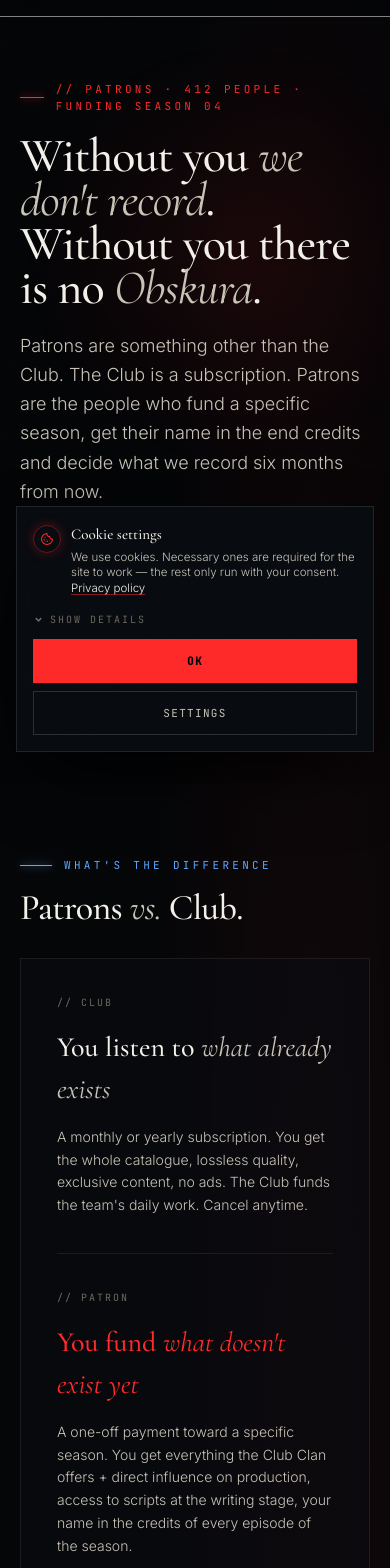
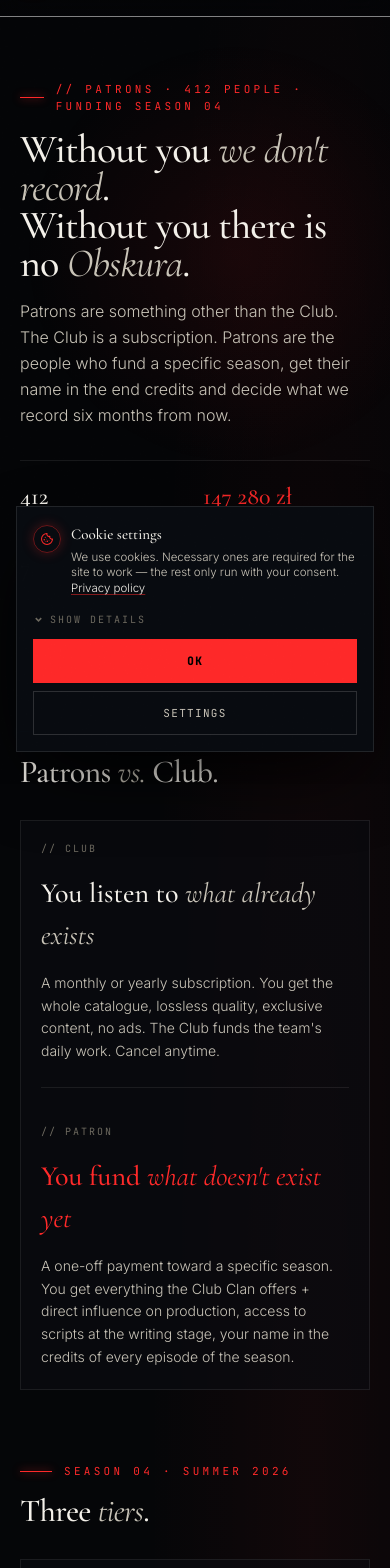
Before and after one commit to Krystiantechni/Obskura, a React (Vite) app: page /patrons in a window 390 px wide. Shown: the part 60-1628 px from the top of the page. Built offline with nearby package versions, Linux system fonts and the light colour scheme.

Commit message:
mobile-first: Patrons — tiery 1→sm:2→lg:3, wall 1→sm:3→lg:6, fluid typo, mobilny padding

```diff
--- a/src/pages/Patrons.jsx
+++ b/src/pages/Patrons.jsx
@@ -83,18 +83,18 @@
         <div className="pointer-events-none absolute -right-24 top-16 h-[500px] w-[500px]" style={{ background: "radial-gradient(circle, rgba(255,42,42,0.08), transparent 60%)" }} />
         <div className="relative mx-auto max-w-[1400px]">
           <Eyebrow>{t("patroni.eyebrow", "// PATRONI · 412 OSÓB · FINANSUJĄ SEZON 04")}</Eyebrow>
-          <h1 className="my-5 max-w-[1200px] font-serif text-[clamp(48px,8vw,120px)] font-medium leading-[0.92] tracking-[-0.02em]">
+          <h1 className="my-4 max-w-[1200px] break-words font-serif text-[clamp(40px,8vw,120px)] font-medium leading-[0.95] tracking-[-0.02em] lg:my-5 lg:leading-[0.92]">
             {t("patroni.title_p1", "Bez was")} <em className="italic text-ink-1">{t("patroni.title_em1", "nie nagrywamy")}</em>.
             <br />
             {t("patroni.title_p2", "Bez was nie ma")} <em className="italic text-ink-1">{t("patroni.title_em2", "Obskury")}</em>.
           </h1>
-          <p className="max-w-[660px] text-[18px] font-light leading-relaxed text-ink-1">
+          <p className="max-w-[660px] text-base font-light leading-relaxed text-ink-1 lg:text-[18px]">
             {t("patroni.lead", "Patroni to coś innego niż Klub. Klub to subskrypcja. Patroni to ludzie, którzy finansują konkretny sezon, dostają nazwisko w napisach końcowych i decydują o tym, co nagramy za pół roku.")}
           </p>
-          <div className="mt-10 grid grid-cols-2 gap-8 border-t border-line pt-8 lg:grid-cols-4">
+          <div className="mt-8 grid grid-cols-2 gap-x-4 gap-y-6 border-t border-line pt-6 lg:mt-10 lg:gap-8 lg:grid-cols-4 lg:pt-8">
             {counters.map((c) => (
               <div key={c.l}>
-                <div className={`font-serif text-[clamp(28px,4vw,40px)] font-medium leading-none ${c.accent ? "text-red" : ""}`}>{c.n}</div>
+                <div className={`font-serif text-[clamp(24px,4vw,40px)] font-medium leading-none ${c.accent ? "text-red" : ""}`}>{c.n}</div>
                 <div className="mt-2 font-mono text-[10px] uppercase tracking-mono text-ink-2">{c.l}</div>
               </div>
             ))}
@@ -103,12 +103,12 @@
       </header>
 
       {/* Patroni vs Klub */}
-      <section className="mx-auto mt-20 max-w-[1400px] px-5 lg:px-12">
+      <section className="mx-auto mt-14 max-w-[1400px] px-5 lg:mt-20 lg:px-12">
         <Eyebrow accent="blue">{t("patroni.vs_eyebrow", "JAKA RÓŻNICA")}</Eyebrow>
-        <h2 className="mt-4 font-serif text-[clamp(36px,4.5vw,56px)] font-medium leading-none tracking-[-0.02em]">
+        <h2 className="mt-4 font-serif text-[clamp(32px,4.5vw,56px)] font-medium leading-none tracking-[-0.02em]">
           {t("patroni.vs_title_p1", "Patroni")} <em className="italic text-ink-1">{t("patroni.vs_title_em", "vs.")}</em> {t("patroni.vs_title_p2", "Klub.")}
         </h2>
-        <div className="mt-8 grid gap-9 border border-line bg-bg-1/60 p-9 lg:grid-cols-2">
+        <div className="mt-8 grid gap-6 border border-line bg-bg-1/60 p-5 lg:gap-9 lg:p-9 lg:grid-cols-2">
           <div>
             <h4 className="mb-4 font-mono text-[10px] uppercase tracking-mono text-ink-2">{t("patroni.vs_klub_label", "// KLUB")}</h4>
             <div className="mb-4 font-serif text-[28px] font-medium">{t("patroni.vs_klub_name_p1", "Słuchasz")} <em className="italic text-ink-1">{t("patroni.vs_klub_name_em", "tego, co już jest")}</em></div>
@@ -123,14 +123,14 @@
       </section>
 
       {/* Tiers */}
-      <section className="mx-auto mt-24 max-w-[1400px] px-5 lg:px-12">
+      <section className="mx-auto mt-16 max-w-[1400px] px-5 lg:mt-24 lg:px-12">
         <Eyebrow>{t("patroni.tiers_eyebrow", "SEZON 04 · LATO 2026")}</Eyebrow>
-        <h2 className="mt-4 font-serif text-[clamp(36px,4.5vw,56px)] font-medium leading-none tracking-[-0.02em]">
+        <h2 className="mt-4 font-serif text-[clamp(32px,4.5vw,56px)] font-medium leading-none tracking-[-0.02em]">
           {t("patroni.tiers_title_p1", "Trzy")} <em className="italic text-ink-1">{t("patroni.tiers_title_em", "poziomy")}</em>.
         </h2>
-        <div className="mt-10 grid grid-cols-1 gap-5 lg:grid-cols-3">
+        <div className="mt-8 grid grid-cols-1 gap-5 sm:grid-cols-2 lg:mt-10 lg:grid-cols-3">
           {tiers.map((tier) => (
-            <div key={tier.role} className={`relative p-8 transition-all duration-300 hover:-translate-y-1 ${tier.featured ? "border border-red bg-[linear-gradient(180deg,rgba(255,42,42,0.06),rgba(15,18,24,0.7))] shadow-[0_0_0_1px_rgba(255,42,42,0.3),0_30px_80px_-20px_rgba(255,42,42,0.18)]" : "border border-line bg-bg-1/50 hover:border-red/40"}`}>
+            <div key={tier.role} className={`relative p-5 transition-all duration-300 hover:-translate-y-1 sm:col-auto lg:p-8 ${tier.featured ? "border border-red bg-[linear-gradient(180deg,rgba(255,42,42,0.06),rgba(15,18,24,0.7))] shadow-[0_0_0_1px_rgba(255,42,42,0.3),0_30px_80px_-20px_rgba(255,42,42,0.18)] sm:col-span-2 lg:col-span-1" : "border border-line bg-bg-1/50 hover:border-red/40"}`}>
               <div className={`mb-3.5 font-mono text-[10px] uppercase tracking-eyebrow ${tier.featured ? "text-red" : "text-ink-2"}`}>{tier.role}</div>
               <h3 className="mb-1.5 font-serif text-4xl font-medium leading-none">
                 {tier.name_p1}{tier.nameJoined ? "" : " "}<em className="italic text-ink-1">{tier.name_em}</em>
@@ -156,31 +156,31 @@
       </section>
 
       {/* Wall of patrons */}
-      <section className="mx-auto mt-32 max-w-[1400px] px-5 lg:px-12">
+      <section className="mx-auto mt-20 max-w-[1400px] px-5 lg:mt-32 lg:px-12">
         <div className="mb-8 flex flex-col items-start justify-between gap-3.5 border-b border-line pb-6 lg:flex-row lg:items-end">
           <div>
             <Eyebrow accent="blue">{t("patroni.wall_eyebrow", "// ŚCIANA SEZONU 03 · ZAMKNIĘTA 31.12.2025")}</Eyebrow>
-            <h2 className="mt-4 font-serif text-[clamp(36px,4.5vw,56px)] font-medium leading-none tracking-[-0.02em]">
+            <h2 className="mt-4 font-serif text-[clamp(32px,4.5vw,56px)] font-medium leading-none tracking-[-0.02em]">
               {t("patroni.wall_title_p1", "Ci, którzy")} <em className="italic text-ink-1">{t("patroni.wall_title_em", "byli tu pierwsi")}</em>.
             </h2>
           </div>
           <div className="font-mono text-[11px] uppercase tracking-mono text-ink-2">{t("patroni.wall_count", "327 PATRONÓW · 11 PRODUCENTÓW")}</div>
         </div>
 
-        <div className="grid grid-cols-2 gap-1 border border-line bg-black/40 p-1 lg:grid-cols-6">
+        <div className="grid grid-cols-1 gap-1 border border-line bg-black/40 p-1 sm:grid-cols-3 lg:grid-cols-6">
           {execNames.map((n) => (
-            <div key={n} className="bg-bg-1/60 px-4 py-3.5 font-sans text-[14px] uppercase tracking-[0.05em] text-red transition-colors hover:bg-red/[0.08]">{n}</div>
+            <div key={n} className="bg-bg-1/60 px-3 py-3 font-sans text-[13px] uppercase tracking-[0.05em] text-red transition-colors hover:bg-red/[0.08] lg:px-4 lg:py-3.5 lg:text-[14px]">{n}</div>
           ))}
           {regularNames.map((n) => (
-            <div key={n} className="bg-bg-1/60 px-4 py-3.5 font-serif text-[17px] italic text-ink-1 transition-colors hover:bg-red/[0.08] hover:text-ink-0">{n}</div>
+            <div key={n} className="bg-bg-1/60 px-3 py-3 font-serif text-[15px] italic text-ink-1 transition-colors hover:bg-red/[0.08] hover:text-ink-0 lg:px-4 lg:py-3.5 lg:text-[17px]">{n}</div>
           ))}
           {anonNames.map((n) => (
-            <div key={n} className="bg-bg-1/60 px-4 py-3.5 font-serif text-[17px] italic text-ink-3 transition-colors hover:bg-red/[0.08]">{n}</div>
+            <div key={n} className="bg-bg-1/60 px-3 py-3 font-serif text-[15px] italic text-ink-3 transition-colors hover:bg-red/[0.08] lg:px-4 lg:py-3.5 lg:text-[17px]">{n}</div>
           ))}
           {moreNames.map((n) => (
-            <div key={n} className="bg-bg-1/60 px-4 py-3.5 font-serif text-[17px] italic text-ink-1 transition-colors hover:bg-red/[0.08] hover:text-ink-0">{n}</div>
+            <div key={n} className="bg-bg-1/60 px-3 py-3 font-serif text-[15px] italic text-ink-1 transition-colors hover:bg-red/[0.08] hover:text-ink-0 lg:px-4 lg:py-3.5 lg:text-[17px]">{n}</div>
           ))}
-          <div className="bg-bg-1/60 px-4 py-3.5 font-serif text-[17px] italic text-ink-3 transition-colors hover:bg-red/[0.08]">{t("patroni.wall_more", "+ 291 osób")}</div>
+          <div className="bg-bg-1/60 px-3 py-3 font-serif text-[15px] italic text-ink-3 transition-colors hover:bg-red/[0.08] lg:px-4 lg:py-3.5 lg:text-[17px]">{t("patroni.wall_more", "+ 291 osób")}</div>
         </div>
         <div className="mt-6 text-center font-mono text-[10px] uppercase tracking-[0.15em] text-ink-2">
           {t("patroni.wall_meta", "NAZWISKA POJAWIAJĄ SIĘ W KAŻDYM ODCINKU SEZONU · ANONIM = TYLKO NUMER · BEZ NACISKU")}
@@ -188,15 +188,15 @@
       </section>
 
       {/* FAQ */}
-      <section className="mx-auto mt-32 max-w-[1100px] px-5 lg:px-12">
+      <section className="mx-auto mt-20 max-w-[1100px] px-5 lg:mt-32 lg:px-12">
         <Eyebrow>{t("patroni.faq_eyebrow", "CZĘSTE PYTANIA")}</Eyebrow>
-        <h2 className="mt-4 font-serif text-[clamp(36px,4.5vw,56px)] font-medium leading-none tracking-[-0.02em]">
+        <h2 className="mt-4 font-serif text-[clamp(32px,4.5vw,56px)] font-medium leading-none tracking-[-0.02em]">
           {t("patroni.faq_title_p1", "Zanim")} <em className="italic text-ink-1">{t("patroni.faq_title_em", "klikniesz")}</em>.
         </h2>
-        <div className="mt-10">
+        <div className="mt-8 lg:mt-10">
           {faqs.map((f, i) => (
-            <div key={i} className="border-t border-line py-6 last:border-b">
-              <h4 className="mb-2 font-serif text-[22px] font-medium">
+            <div key={i} className="border-t border-line py-5 last:border-b lg:py-6">
+              <h4 className="mb-2 font-serif text-[18px] font-medium lg:text-[22px]">
                 {f.q_p1} <em className="italic text-ink-1">{f.q_em}</em>{f.q_p2 === "?" ? "?" : ` ${f.q_p2}`}
               </h4>
               <p className="text-sm font-light leading-relaxed text-ink-1">{f.a}</p>
```
